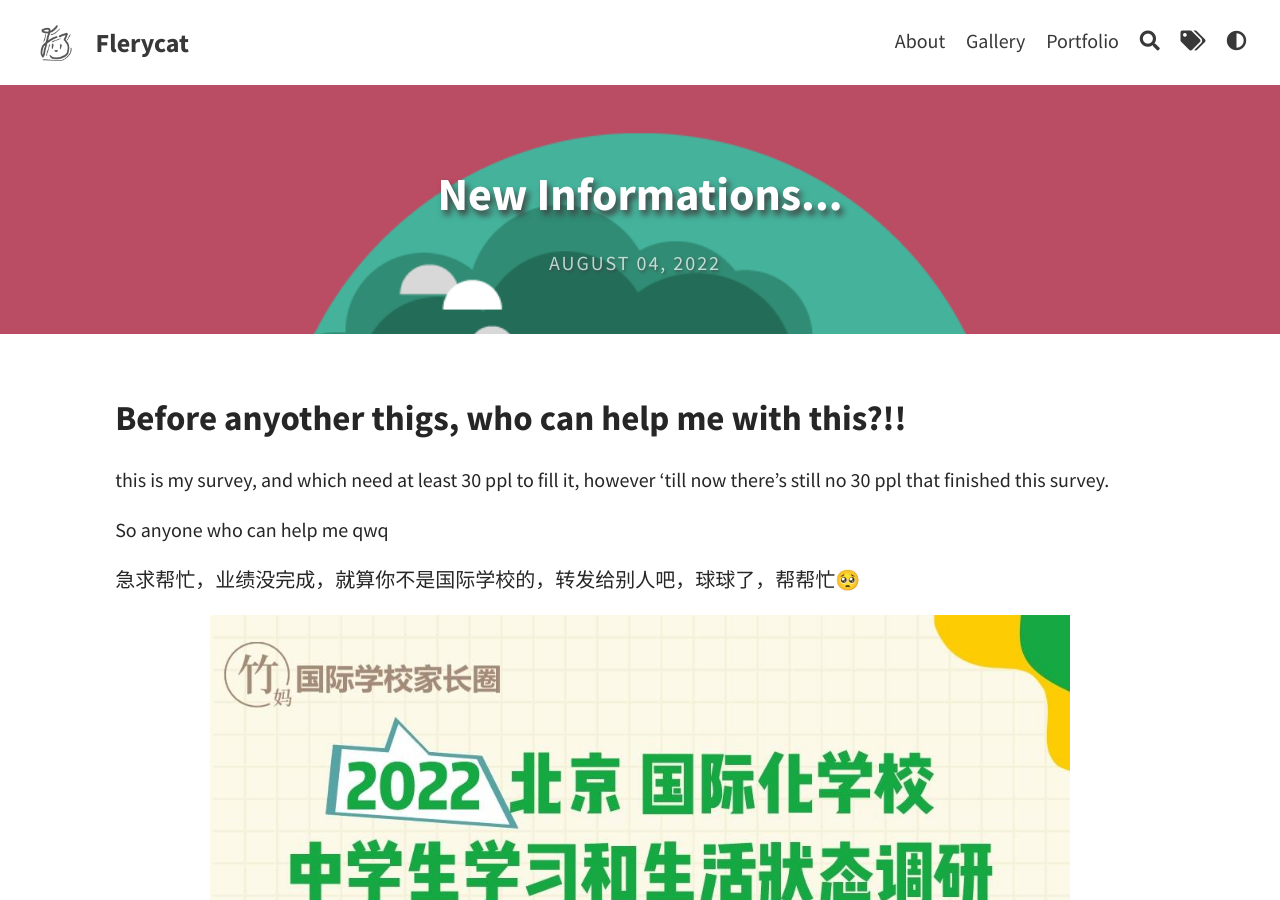
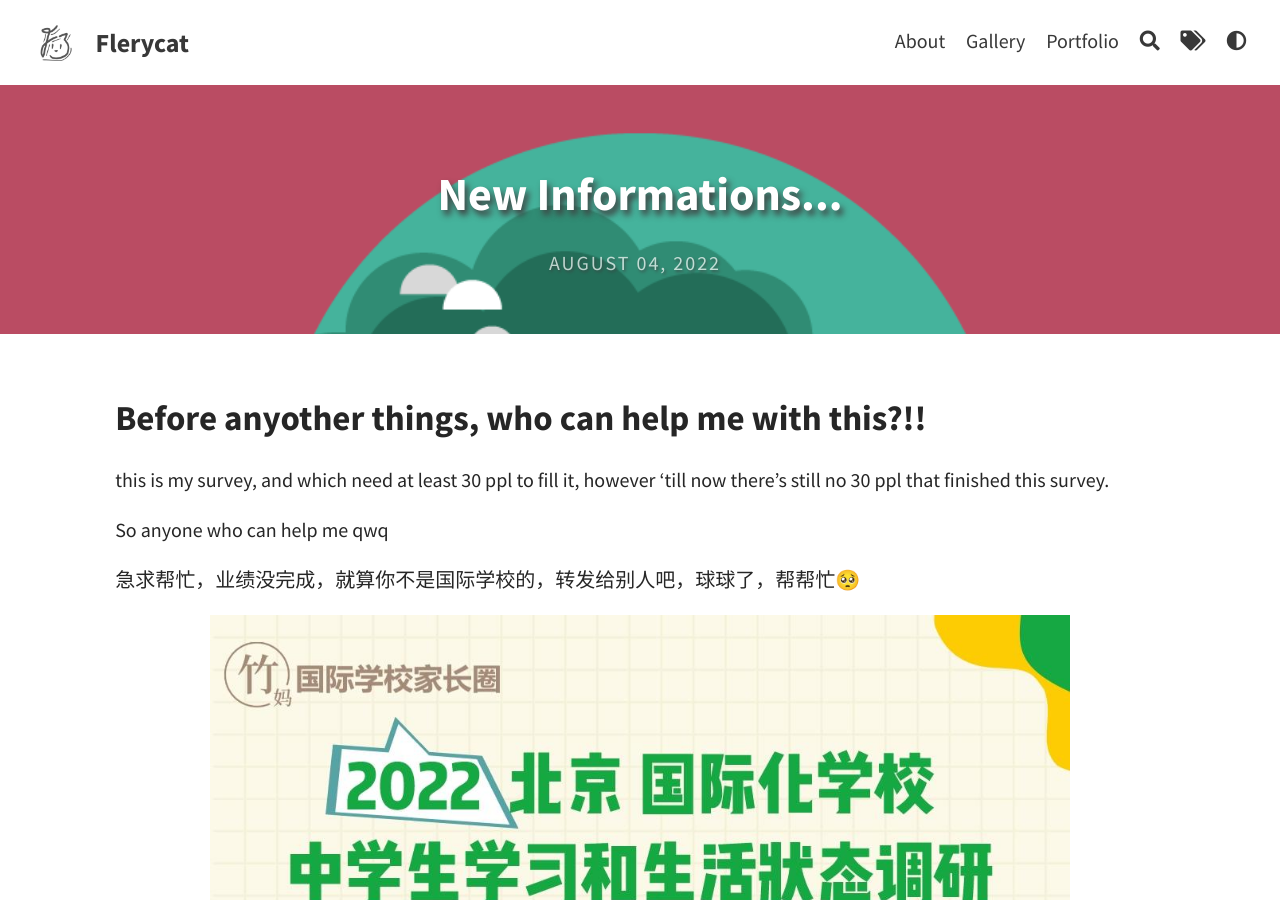
Before and after one commit to fleryC/fleryc.github.io, a Jekyll site: the page built from _posts/2022-8-4-more-work.md, in a window 1280 px wide and 900 px high. Built offline with Jekyll 4.4.1, drawn with Linux system fonts in a browser that asks for light colours; comment, search, counter and statistics services are not loaded.

Commit message:
Update posts

```diff
--- a/_posts/2022-8-4-more-work.md
+++ b/_posts/2022-8-4-more-work.md
@@ -6,7 +6,7 @@ feature-img: "assets/img/portfolio/cabin.png"
 img: "assets/img/portfolio/cabin.png"
 ---
 
-## Before anyother thigs, who can help me with this?!!
+## Before anyother things, who can help me with this?!!
 
 this is my survey, and which need at least 30 ppl to fill it, however 'till now there's still no 30 ppl that finished this survey.
 
```
Also changed, not shown: _posts/2022-8-4-posts-new.md (+3 -0 lines).
